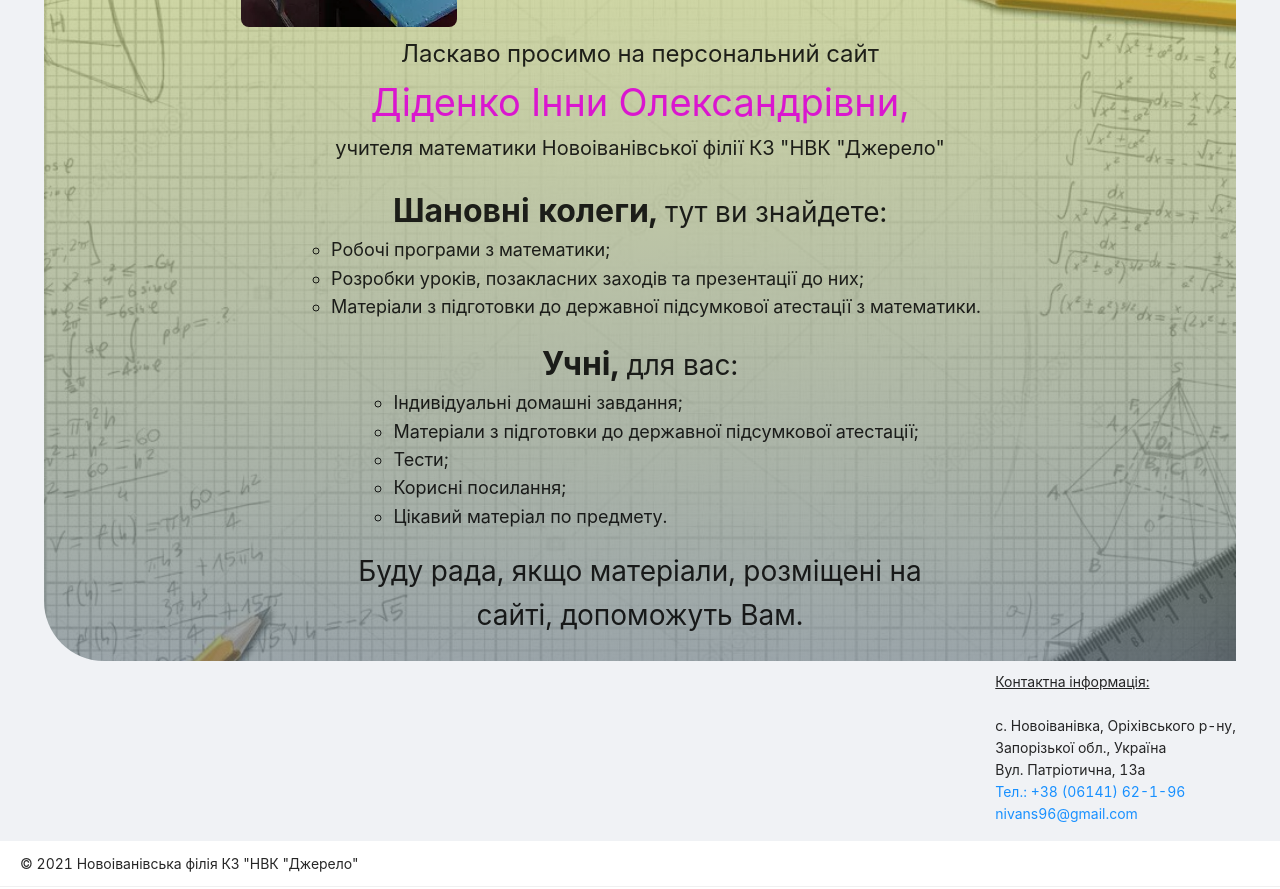
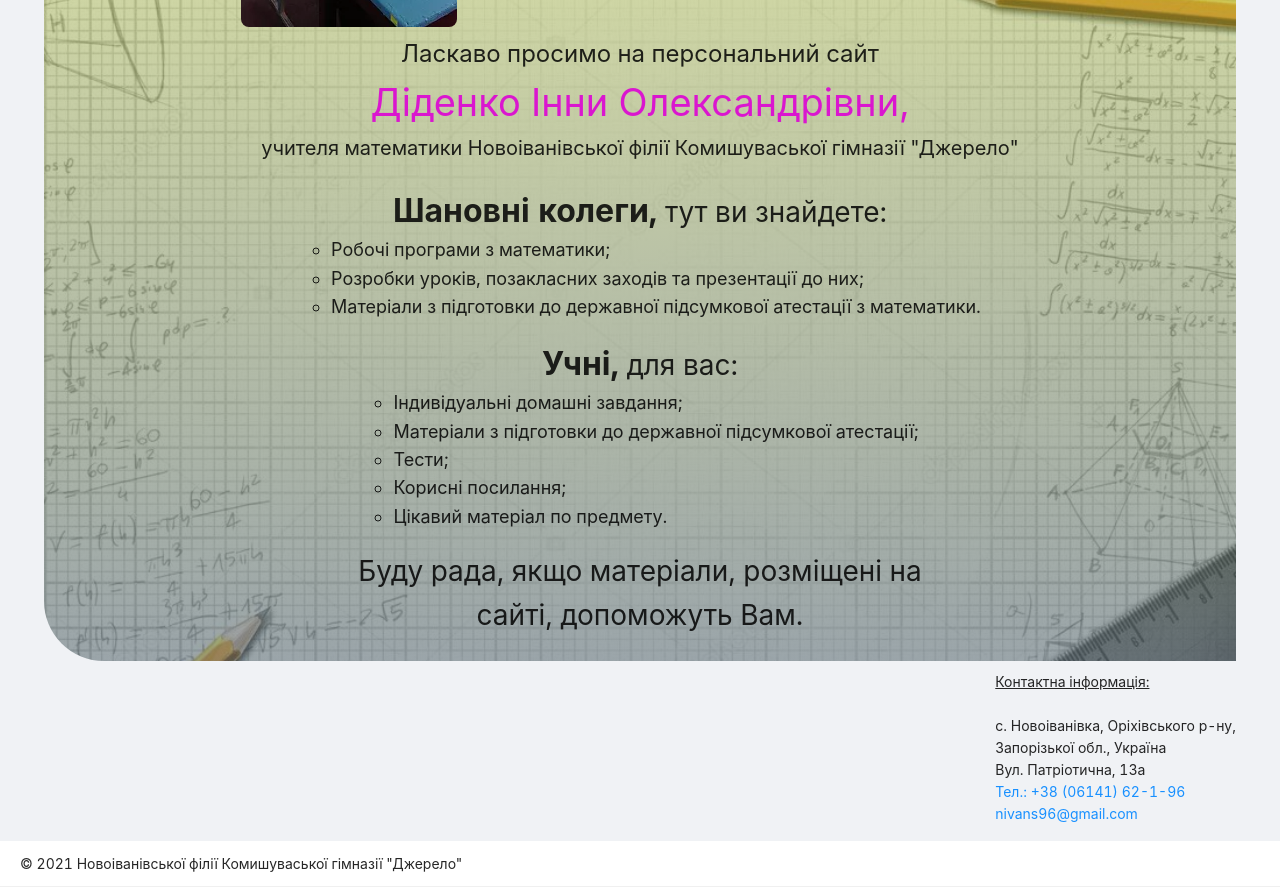
Before and after one commit to ArtemDid/teacher_math2, a React (Create React App) app: page / in a window 1280 px wide. Shown: the part 520-1409 px from the top of the page. Built offline with nearby package versions, Linux system fonts and the light colour scheme; some icons are missing; a web font is replaced by a local one.

Commit message:
change title school

```diff
--- a/src/components/footer.js
+++ b/src/components/footer.js
@@ -12,7 +12,7 @@ export const App = () => {
             <Footer style={{ padding: 0 }}>
                 <Menu mode="horizontal" style={{ textAlign: 'center' }}>
                     <Menu.Item key="1">
-                        <a href="https://nivan.ucoz.ua/" target="_blank">© {new Date().getFullYear()} Новоіванівська філія КЗ "НВК "Джерело"</a>
+                        <a href="https://nivan.ucoz.ua/" target="_blank">© {new Date().getFullYear()} Новоіванівської філії Комишуваської гімназії "Джерело"</a>
                     </Menu.Item>
                     <Menu.Item key="2">
                         <a href="https://www.instagram.com/innadidenko10/?hl=ru" target="_blank"><i class="fa fa-instagram fa-2x" aria-hidden="true"></i></a>
--- a/src/components/main.js
+++ b/src/components/main.js
@@ -28,7 +28,7 @@ export const App = () => {
                     <div className='name'>Діденко Інни Олександрівни,</div>
                 </div>
                 <div style={{ textAlign: 'center', fontSize: '20px' }}>
-                    <span>учителя математики Новоіванівської філії КЗ "НВК "Джерело"</span>
+                    <span>учителя математики Новоіванівської філії Комишуваської гімназії "Джерело"</span>
                 </div>
                 <br />
                 <div style={{ textAlign: 'center', fontSize: '28px' }}>
```
Also changed, not shown: 1 other file (tests, documents, lock files or other folders).
